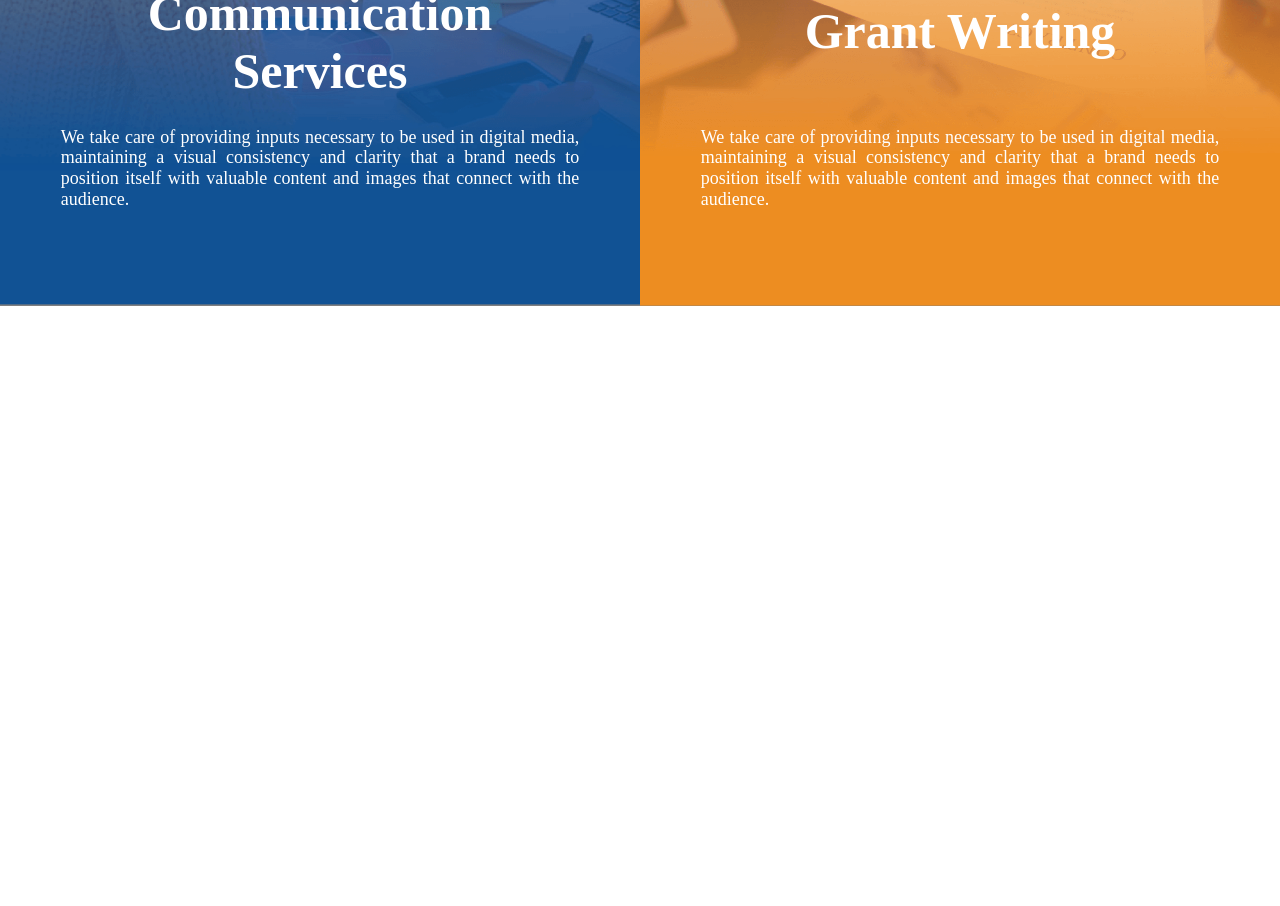
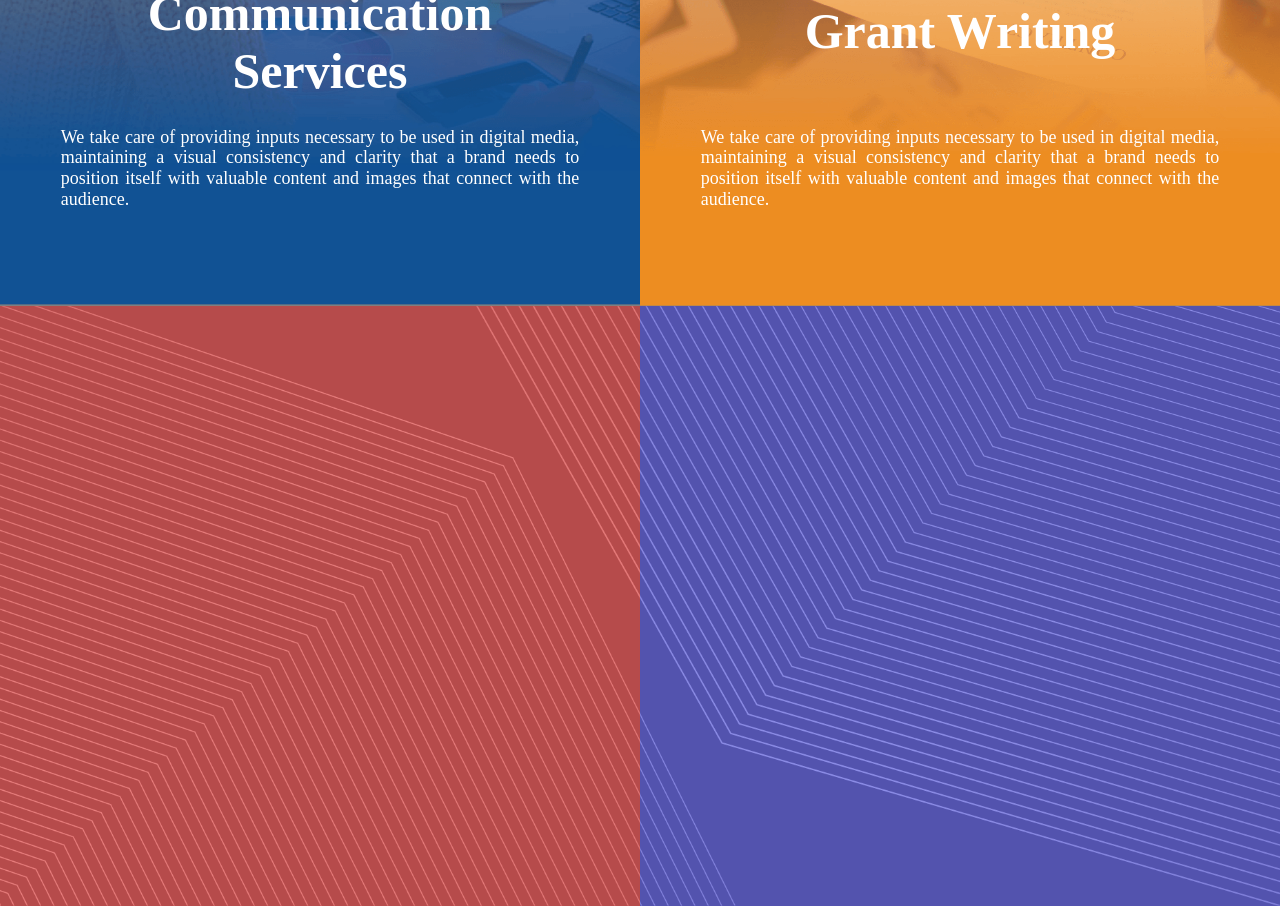
Before and after one commit to Ed4n/global-urban__website, a plain HTML site: page index.html in a window 1280 px wide. Shown: the part 1714-2620 px from the top of the page. Before the commit the page ends 2020 px from the top, so only its background shows below. Drawn offline with Linux system fonts and the light colour scheme.

Commit message:
Se empezo some-costumer-review

```diff
--- /dev/null
+++ b/SCSS/_some-costumer-review.scss
@@ -0,0 +1,32 @@
+.some-costumer-review {
+    width: 100%;
+    height: 600px;
+    background: grey;
+    position: relative;
+    display: flex;
+
+    .some-costumer-review__bg {
+        @include img(100%, 100%);
+    }
+
+    .some-costumer-review__container {
+        position: absolute;
+        width: 100%;
+        height: 100%;
+        display: flex;
+        align-items: center;
+        justify-content: space-between;
+        .some-costumer-review__container-left {
+            width: 50%;
+            height: 100%;
+            background: rgba(255, 0, 0, 0.418);
+        }
+
+        .some-costumer-review__container-right {
+            @extend .some-costumer-review__container-left;
+
+            background: rgba(0, 0, 255, 0.356);
+
+        }
+    }
+}
--- a/SCSS/style.scss
+++ b/SCSS/style.scss
@@ -5,8 +5,9 @@
 @import "./nav";
 @import "./header";
 @import "./DVBE";
-@import "./two_points";
+@import "./two-points";
 @import "./components";
+@import './some-costumer-review';
 
 body {
   max-width: 1920px;
--- a/index.html
+++ b/index.html
@@ -115,6 +115,19 @@
       </div>
     </section>
 
+    <section class="some-costumer-review">
+      <img class="some-costumer-review__bg" src="./img/home/GUS_Texture_home_08.png" alt="">
+      <div class="some-costumer-review__container">
+        <div class="some-costumer-review__container-left">
+
+        </div>
+
+        <div class="some-costumer-review__container-right">
+
+        </div>
+      </div>
+    </section>
+
 
   </body>
 </html>
```
Also changed, not shown: CSS/style.css, SCSS/_two-points.scss (renamed from SCSS/_two_points.scss), img/home/GUS_Texture_home_08.png (added), 1 other file.
